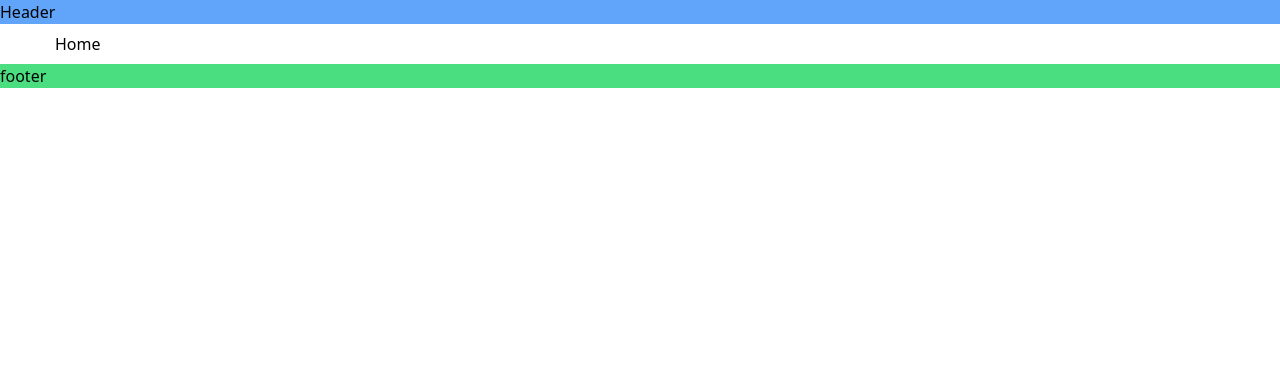
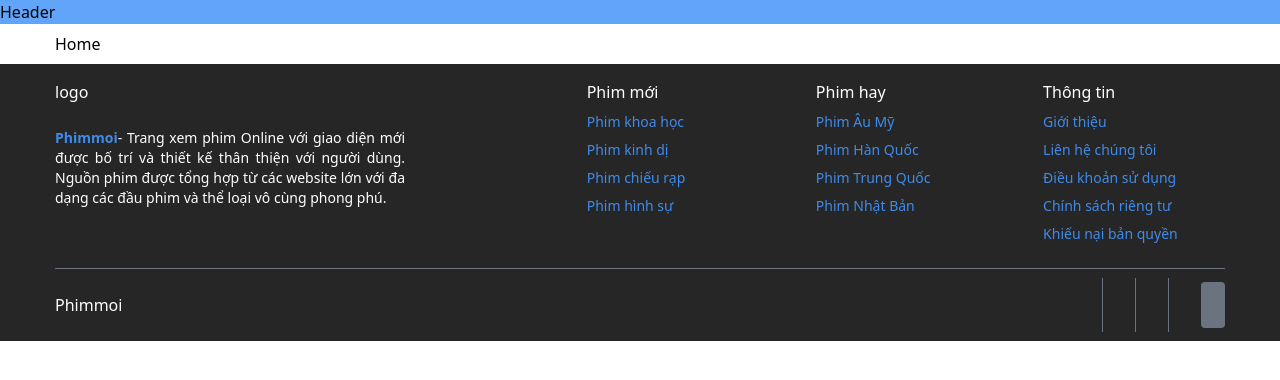
Before and after one commit to hotrankienquan/fe-movie-mt, a Next.js app: page / in a window 1280 px wide. Shown: the top 380 px of the page. Built offline with nearby package versions, Linux system fonts and the light colour scheme.

Commit message:
update footer

```diff
--- a/components/Footer/index.jsx
+++ b/components/Footer/index.jsx
@@ -1,6 +1,79 @@
-
+import Link from 'next/link'
 export default function Footer(){
     return <>
-        <footer className="bg-green-400">footer</footer>
+        <footer className="bg-[#0F0F0FE6]">
+            <div className="max-w-[1170px] text-white mx-auto">
+                <section className="border-b-[1px] border-gray-500 grid md:grid-cols-5 md:gap-4 pb-4 pt-4">
+                    <div className="md:col-span-2">
+                        <div>
+                            logo
+                        </div>
+                        <div className='mt-6'>
+                            <p className='text-justify text-sm max-w-[350px] w-full'>
+                                <Link href="#" className='font-bold text-[#408BEA]'>Phimmoi</Link>
+                                 - Trang xem phim Online với giao diện mới được bố trí và thiết kế thân thiện với người dùng. Nguồn phim được tổng hợp từ các website lớn với đa dạng các đầu phim và thể loại vô cùng phong phú.
+                            </p>
+                        </div>
+                    </div>
+                    <div className='mx-auto'>
+                        <h3>Phim mới</h3>
+                        <ul className='text-[#408BEA] text-sm'>
+                            <li className='m-2 ml-0'><Link href="#">
+                            Phim khoa học</Link></li>
+                            <li className='m-2 ml-0'><Link href="#">
+                            Phim kinh dị</Link></li>
+                            <li className='m-2 ml-0'><Link href="#">
+                            Phim chiếu rạp</Link></li>
+                            <li className='m-2 ml-0'><Link href="#">
+                            Phim hình sự</Link></li>
+                        </ul>
+                    </div>
+                    <div className='mx-auto'>
+                        <h3>Phim hay</h3>
+                        <ul className='text-[#408BEA] text-sm'>
+                            <li className='m-2 ml-0'><Link href="#">
+                            Phim Âu Mỹ</Link></li>
+                            <li className='m-2 ml-0'><Link href="#">
+                            Phim Hàn Quốc</Link></li>
+                            <li className='m-2 ml-0'><Link href="#">
+                            Phim Trung Quốc</Link></li>
+                            <li className='m-2 ml-0'><Link href="#">
+                            Phim Nhật Bản</Link></li>
+                        </ul>
+                    </div>
+                    <div className='mx-auto'>
+                         <h3>Thông tin</h3>
+                        <ul className='text-[#408BEA] text-sm'>
+                            <li className='m-2 ml-0'><Link href="#">
+                            Giới thiệu</Link></li>
+                            <li className='m-2 ml-0'><Link href="#">
+                            Liên hệ chúng tôi</Link></li>
+                            <li className='m-2 ml-0'><Link href="#">
+                            Điều khoản sử dụng</Link></li>
+                            <li className='m-2 ml-0'><Link href="#">
+                            Chính sách riêng tư</Link></li>
+                            <li className='m-2 ml-0'><Link href="#">
+                            Khiếu nại bản quyền</Link></li>
+                        </ul>
+                    </div>
+                </section>
+                <section className='flex justify-between items-center py-6'>
+                            <div>
+                                Phimmoi
+                            </div>
+                            <div>
+                                <i className="fab fa-facebook-f p-4 border-r-[1px] border-gray-500"></i>
+                                <i className="fab fa-twitter p-4 border-r-[1px] border-gray-500"></i>
+                                <i className="fab fa-instagram p-4 border-r-[1px] border-gray-500"></i>
+                                <i className="fab fa-youtube p-4 "></i>
+
+                                <Link href="#" className="p-3 bg-gray-500 rounded">
+                                    <i className='fas fa-angle-up'></i>
+                                </Link>
+
+                            </div>
+                </section>
+            </div>
+        </footer>
     </>
 }
--- a/pages/_document.jsx
+++ b/pages/_document.jsx
@@ -3,7 +3,15 @@
 export default function Document() {
   return (
     <Html lang="en">
-      <Head />
+      <Head>
+        <link
+          rel="stylesheet"
+          href="https://cdnjs.cloudflare.com/ajax/libs/font-awesome/6.4.2/css/all.min.css"
+          integrity="sha512-z3gLpd7yknf1YoNbCzqRKc4qyor8gaKU1qmn+CShxbuBusANI9QpRohGBreCFkKxLhei6S9CQXFEbbKuqLg0DA=="
+          crossorigin="anonymous"
+          referrerpolicy="no-referrer"
+        />
+      </Head>
       <body>
         <Main />
         <NextScript />
```
